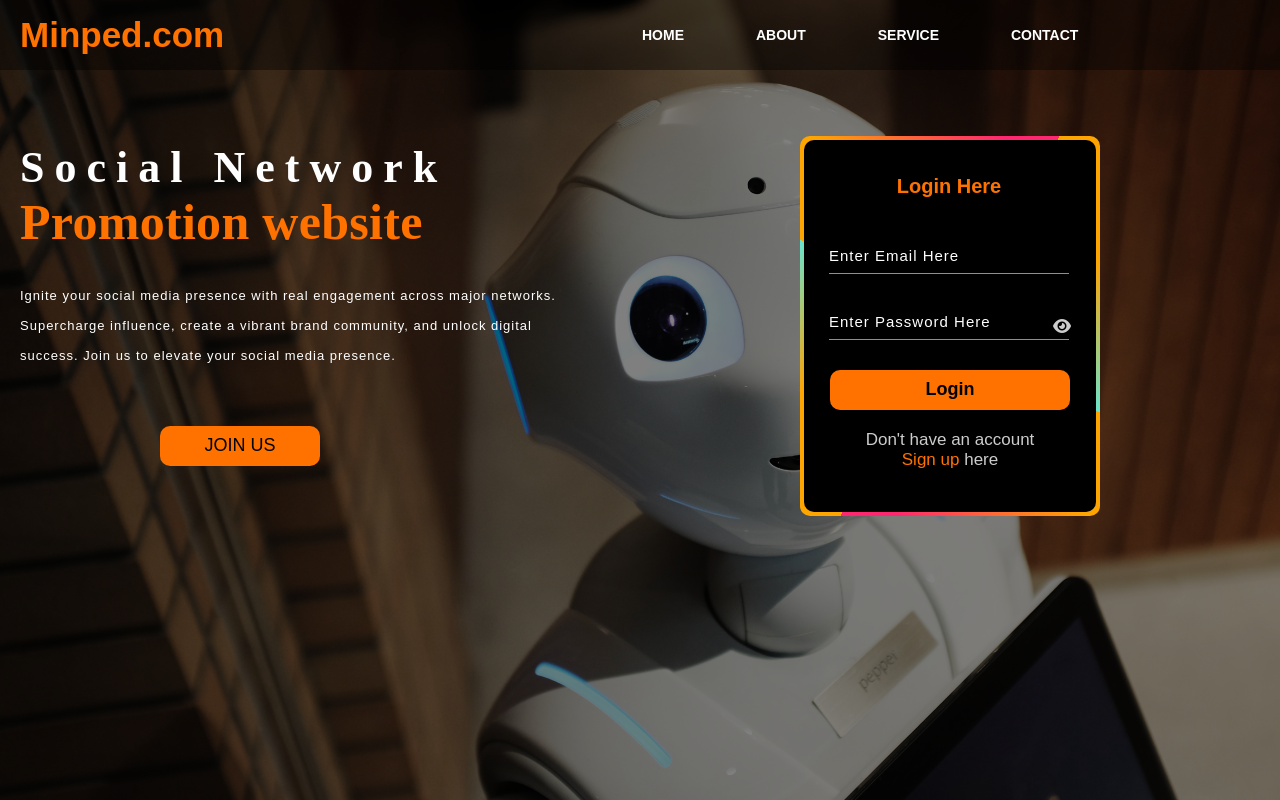
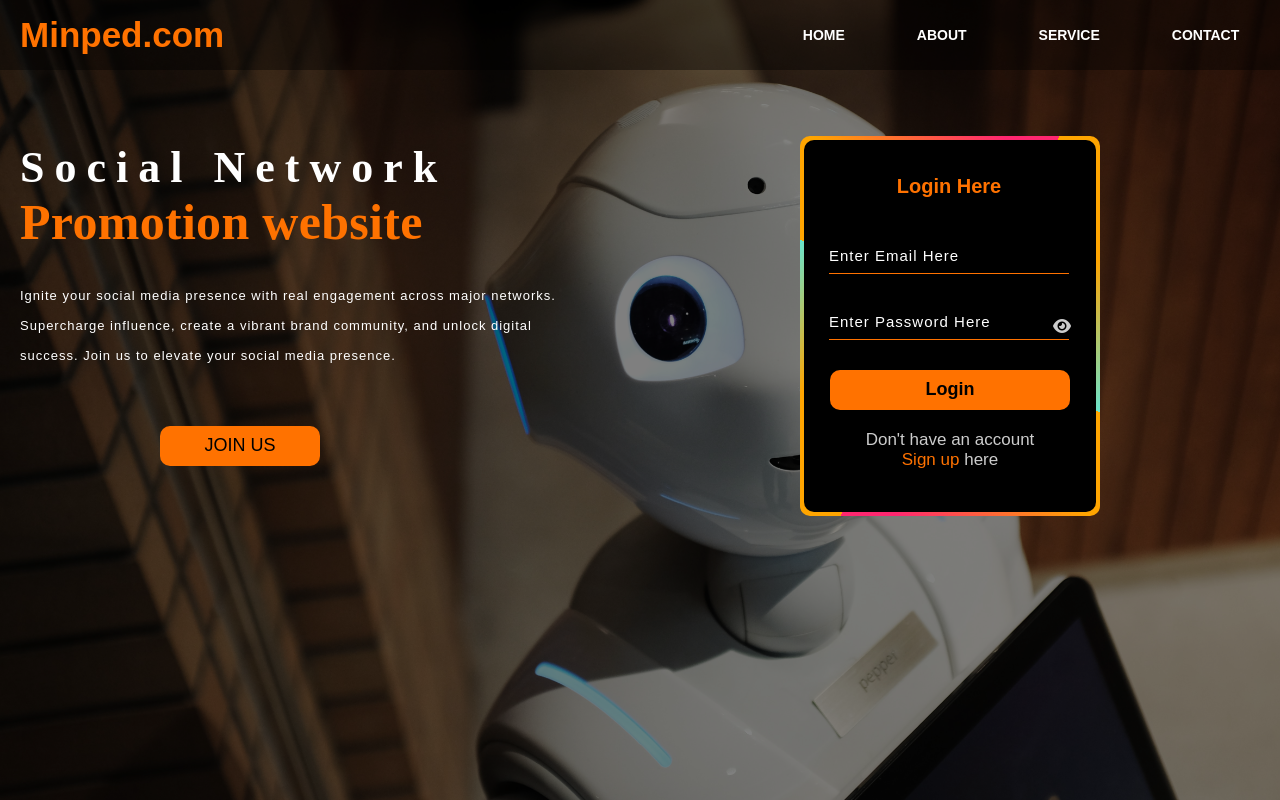
Before and after one commit to ndianaobon/minped.com, a plain HTML site: page index.html in a window 1280 px wide. Shown: the top 800 px of the page. Drawn offline with nearby package versions, Linux system fonts and the light colour scheme.

Commit message:
header position

```diff
--- a/style.css
+++ b/style.css
@@ -50,12 +50,11 @@ img {
 }
 
 ul{
-    float: left;
     display: flex;
     justify-content: center;
     align-items: center;
     gap: 10px;
-    margin-left: 380px;
+    margin-left: 700px;
 }
 
 ul li{
```
